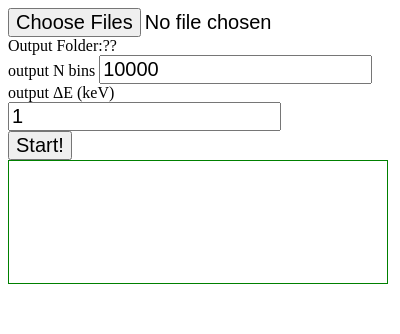
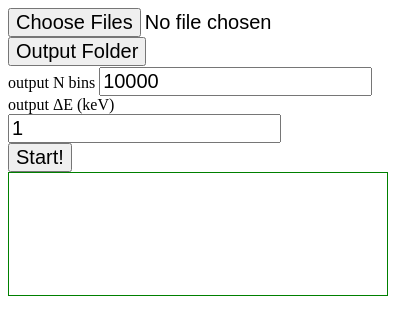
Before and after one commit to DingXuefeng/GeRebin-Electron, an Electron app: page index.html in a window 400 px wide. Both pictures are taken after a click on the button "Start!". Drawn offline with nearby package versions, Linux system fonts and the light colour scheme; no server answers.

Commit message:
select output destination

```diff
--- a/index.css
+++ b/index.css
@@ -2,6 +2,7 @@ body {
 	position: absolute;
 	width: 380px;
 	text-align: left;
+    overflow: hidden;
 }
 
 input,button,.button {
@@ -15,6 +16,11 @@ input,button,.button {
   font-size: 10px;
   margin: auto;
 }
+.output {
+  width: 350px;
+  height: 30px;
+  overflow: scroll;
+}
 
 .red {
   text-color: red;
--- a/index.html
+++ b/index.html
@@ -11,8 +11,8 @@
   </head>
   <body>
     <input type="file" id="inputFiles" multiple><br />
-    <div>
-      <span>Output Folder:</span><span id="outputFolder">??</span>
+    <div class="output">
+      <button id="outputFolder">Output Folder</button>
     </div>
     <label for="N">output N bins</label>
     <input type="text" id="N" value="10000"><br />
--- a/index.js
+++ b/index.js
@@ -100,7 +100,7 @@ ipcMain.on("toMain", (event, args) => {
   console.log(args);
 
   let out = resample(args.data,args.mca,args.outConfig);
-  var outFileName = path.join((args.path=='??')?__dirname:args.path, args.name.split('.')[0]+'.dat')
+  var outFileName = path.join((args.path=='Output Folder')?__dirname:args.path, args.name.split('.')[0]+'.dat')
 
   mainWindow.webContents.send("fromMain", {
     "message": `${outFileName} data<${args.data.length}> mca<${args.mca}> config<N:${args.outConfig.N}, dE:${args.outConfig.dE}>`,
--- a/process.js
+++ b/process.js
@@ -25,7 +25,7 @@ function process() {
 }
 
 function startProcessing() {
-  if($('#outputFolder').text()=='??') {
+  if($('#outputFolder').text()=='Output Folder') {
     window.api.send('toMain-outputFolder');
   } else {
     for (file of $('#inputFiles').prop('files')) {
@@ -42,4 +42,7 @@ function startProcessing() {
     }
   }
 }
-$(function() { $("button#process").click(startProcessing); });
+$(function() {
+  $("button#process").click(startProcessing);
+  $("button#outputFolder").click(()=>{window.api.send('toMain-outputFolder');});
+});
```
